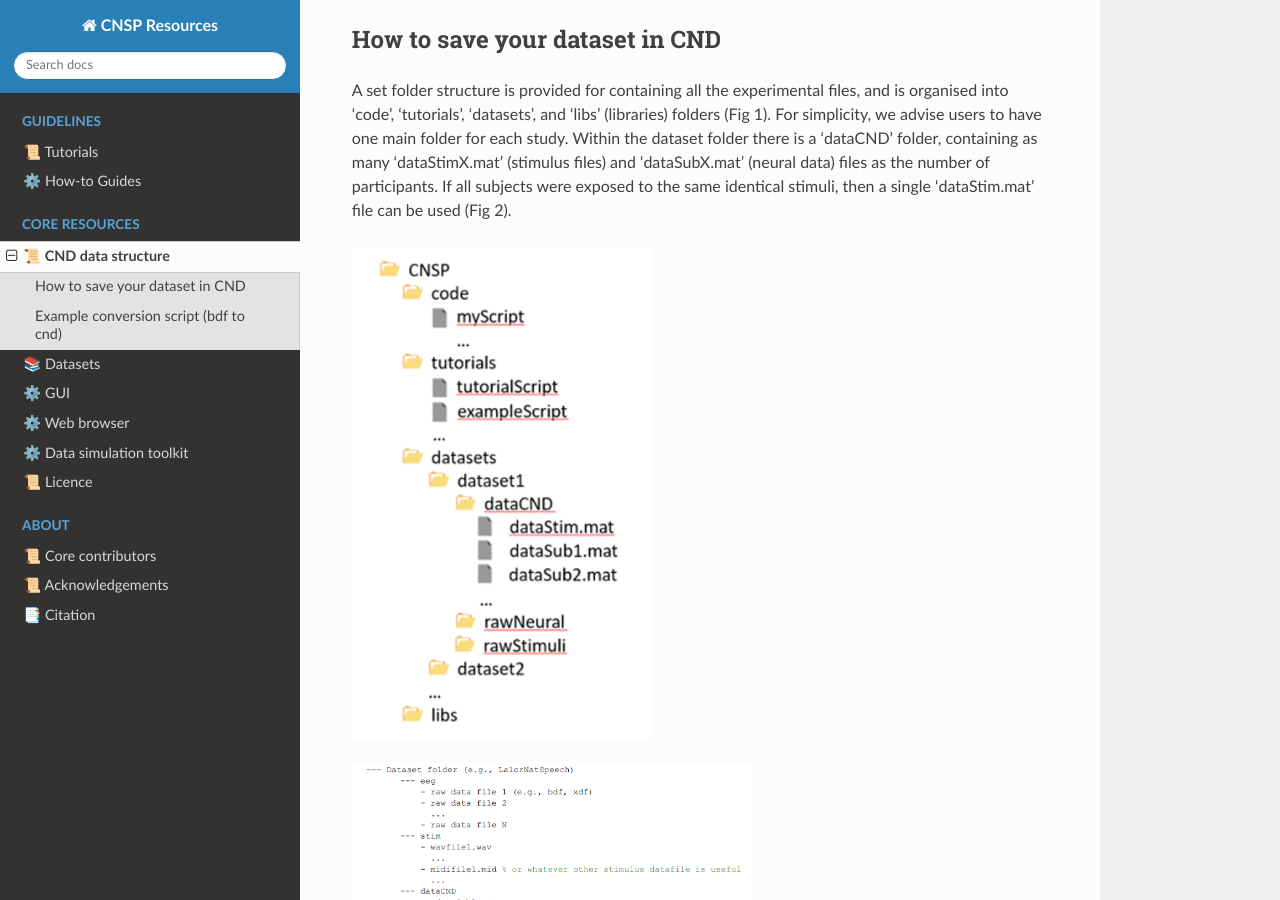
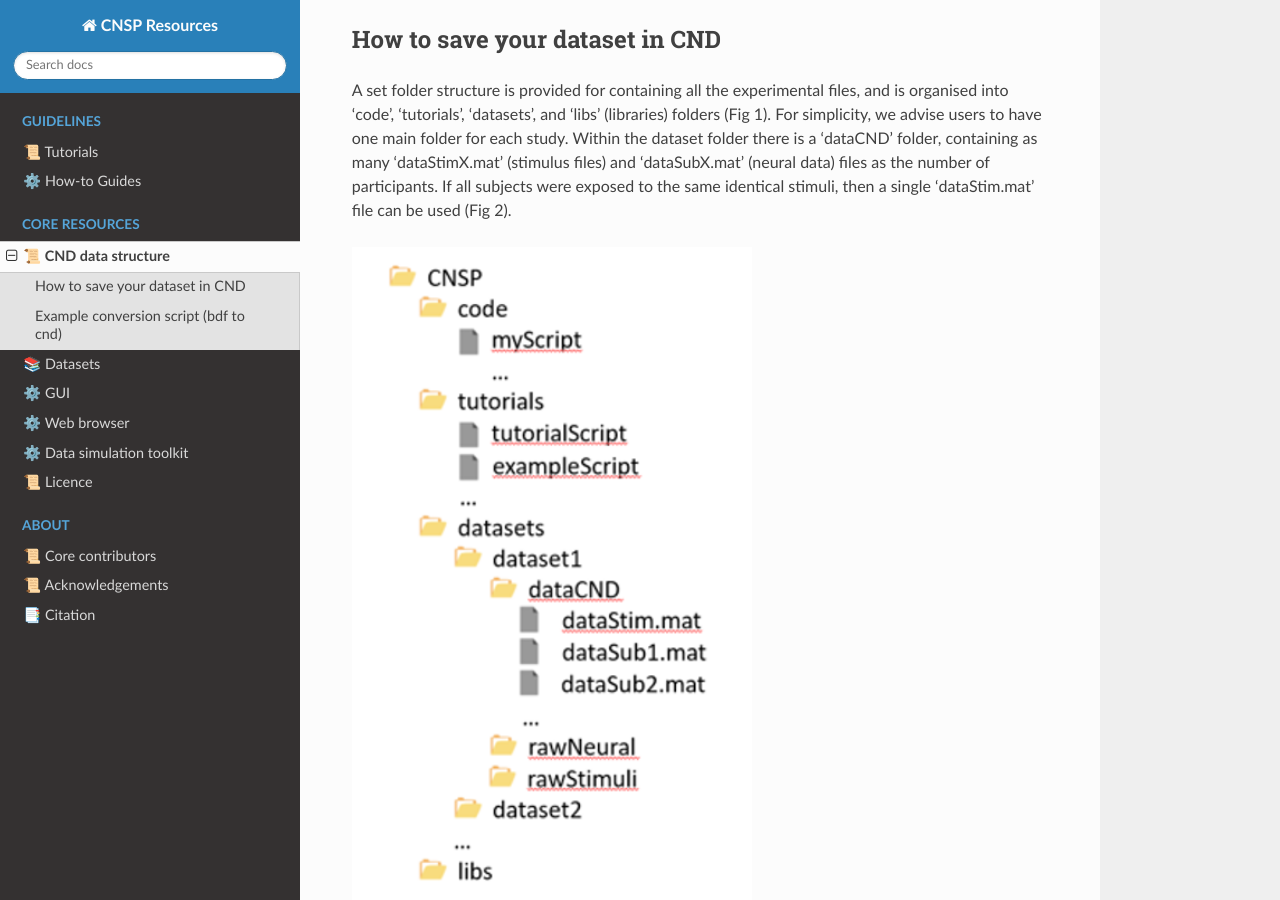
Before and after one commit to CNSP-Workshop/CNSP-resources, a Sphinx documentation site: the page built from docs/cndPage.rst, in a window 1280 px wide and 900 px high, scrolled down 449 px. Built offline with Sphinx 7.4.7 and the Read the Docs theme 2.0.0, drawn with Linux system fonts in a browser that asks for light colours; pages that are not in the unit, such as notebooks, are missing from menus.

Commit message:
Update cndPage.rst

```diff
--- a/docs/cndPage.rst
+++ b/docs/cndPage.rst
@@ -20,13 +20,13 @@
 (stimulus files) and ‘dataSubX.mat’ (neural data) files as the number of participants. If all subjects were exposed to  the same identical stimuli, then a single ‘dataStim.mat’ file can be used (Fig 2).
 
 .. image:: images/cnspMainFolderStructure.png
-  :width: 300
+  :width: 400
   :alt: The CNSP folder structure
 
 
 .. image:: images/exampleCNDLayout.png
   :width: 400
-  :alt: The CNSP/datasets folder structure
+  :alt: The datasets folder structure
 
 
 
```
